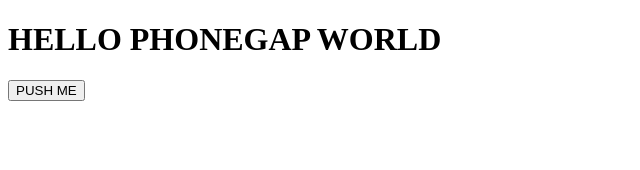
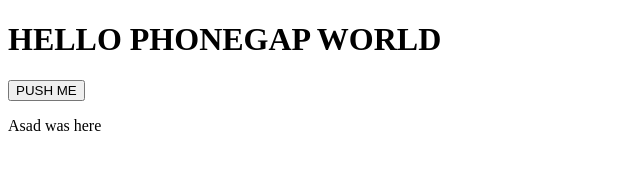
Before and after one commit to jacoblarsen/simplephonegap, a plain HTML site: page index.html in a window 1280 px wide. Shown: the whole page, without its empty margins (0-640 px from the left). Drawn offline with nearby package versions, Linux system fonts and the light colour scheme.

Commit message:
demom mode

```diff
--- a/index.html
+++ b/index.html
@@ -7,6 +7,7 @@
 <h1>HELLO PHONEGAP WORLD</h1>
 <button type="button" id="pushme">PUSH ME</button>
 <p id="content" />
+<p>Asad was here</p>
 <script src="https://ajax.googleapis.com/ajax/libs/jquery/2.1.4/jquery.min.js"></script>
 <script>
 // executes
```
